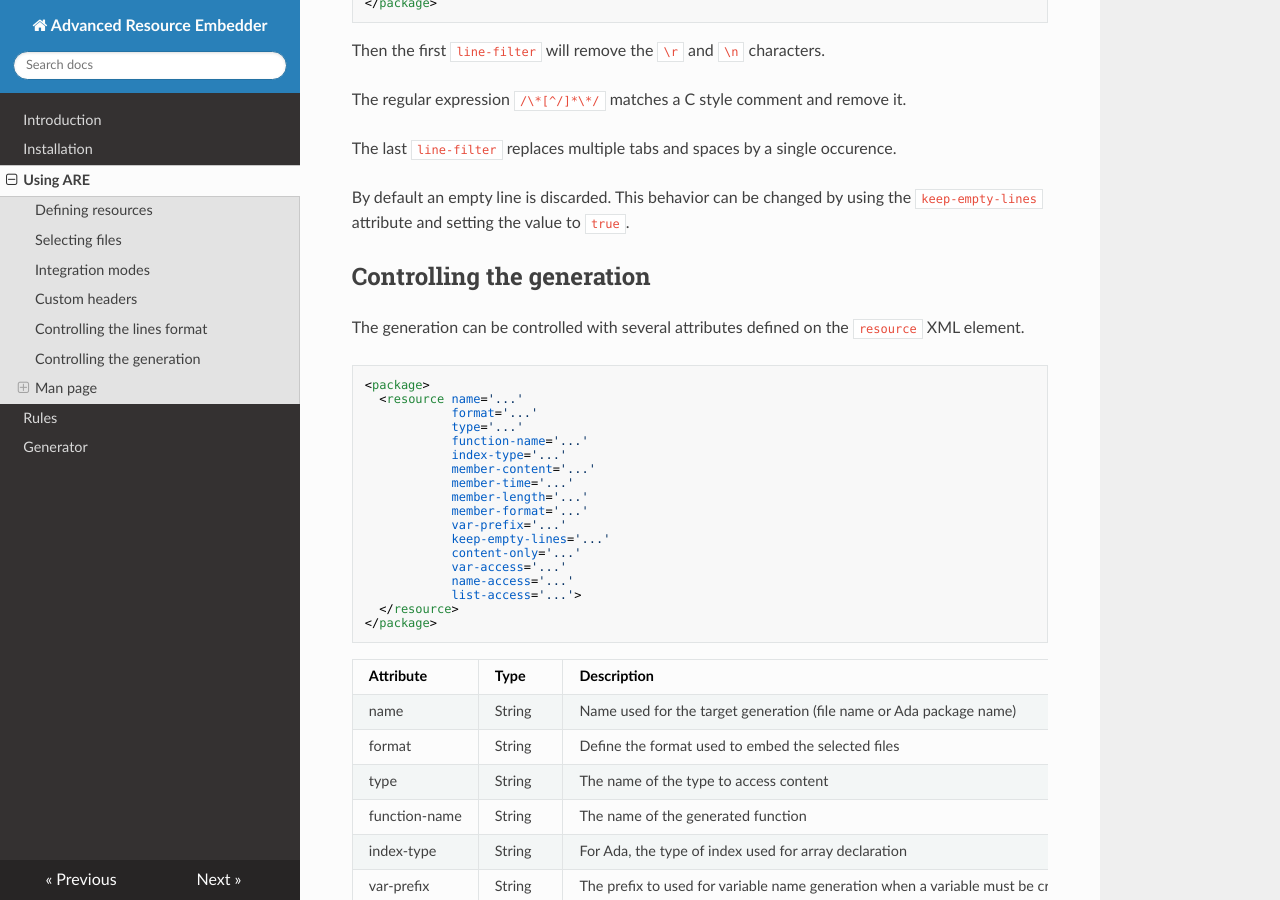
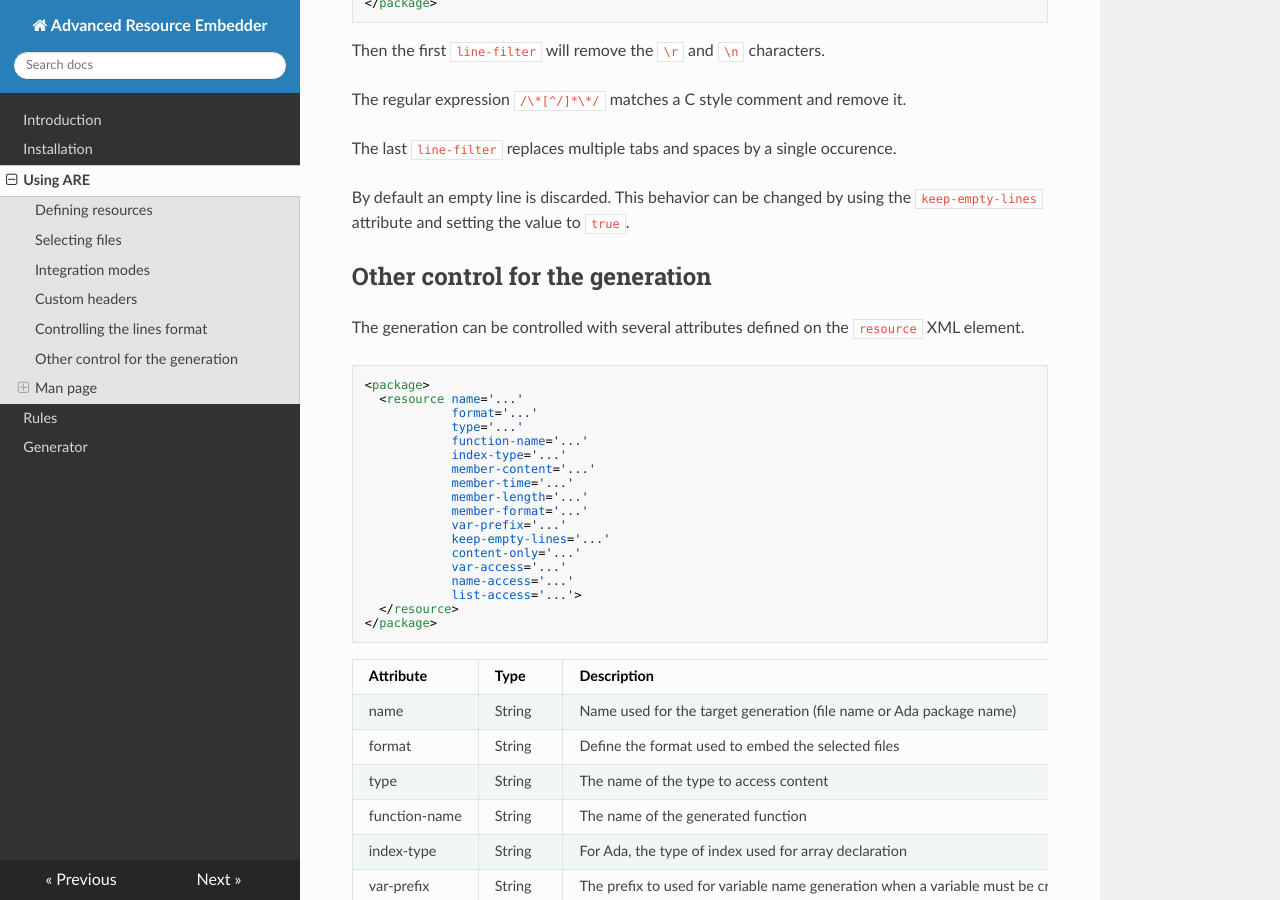
Before and after one commit to stcarrez/resource-embedder, an MkDocs documentation site: the page built from docs/Are_Using.md, in a window 1280 px wide and 900 px high, scrolled down 3930 px. Built offline with MkDocs 1.6.1, drawn with Linux system fonts in a browser that asks for light colours; nearby versions of some CDN libraries.

Commit message:
Update documentation

```diff
--- a/docs/Are_Using.md
+++ b/docs/Are_Using.md
@@ -225,7 +225,7 @@ By default an empty line is discarded.  This behavior can be changed by
 using the `keep-empty-lines` attribute and setting the value to `true`.
 
 
-## Controlling the generation
+## Other control for the generation
 
 The generation can be controlled with several attributes defined on the
 `resource` XML element.
```
Also changed, not shown: NEWS.md (+1 -1 lines), README.md (+2 -9 lines), 1 other file.
